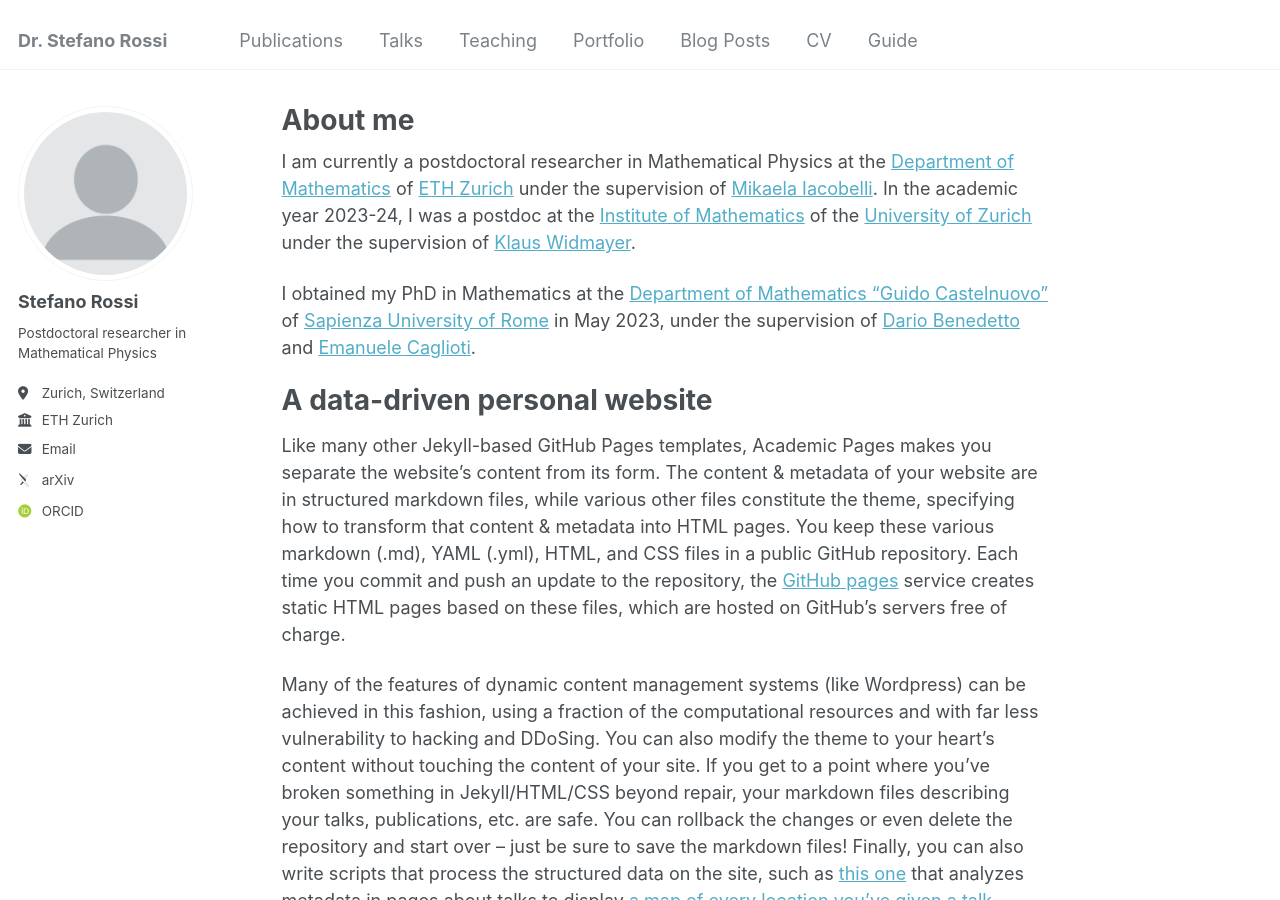
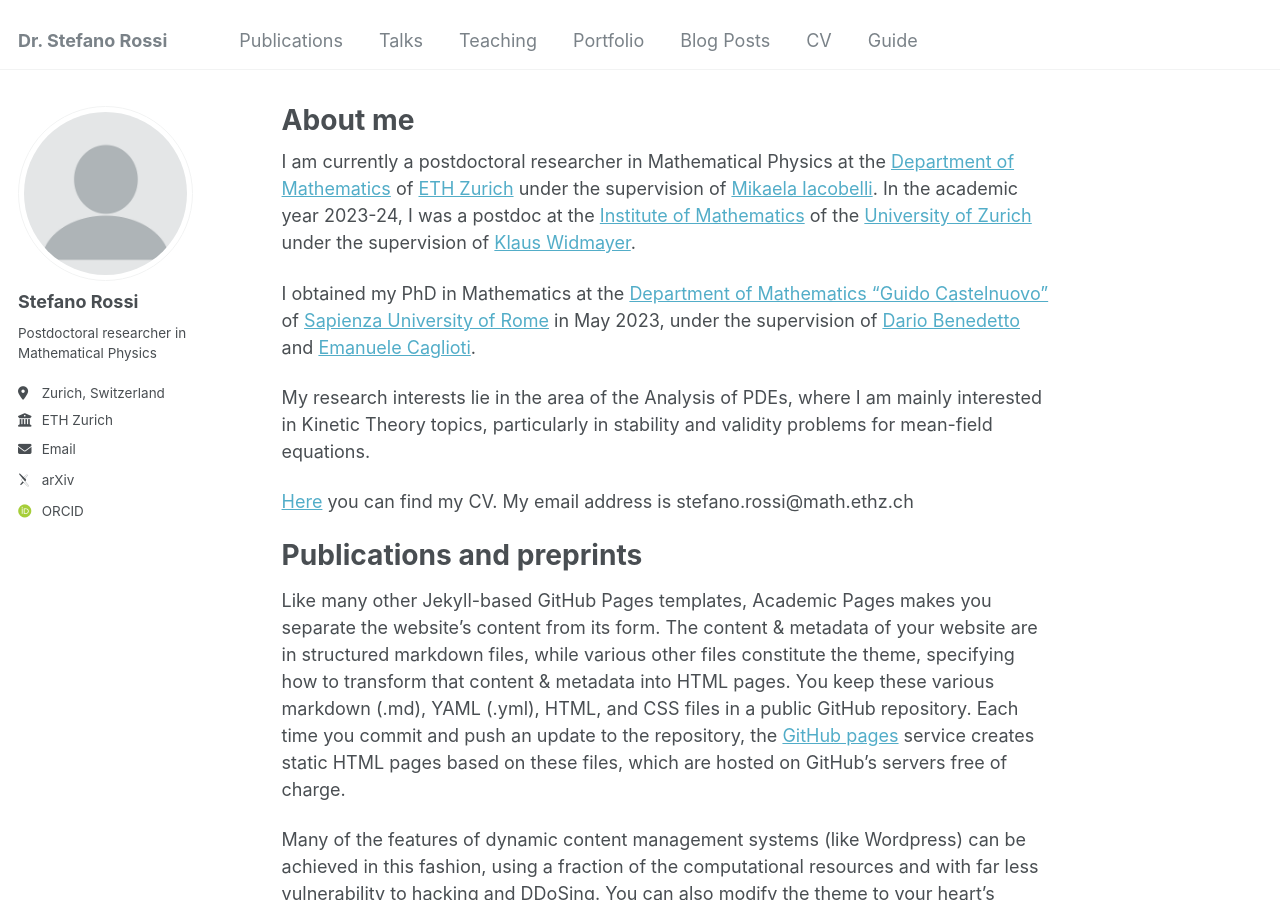
Before and after one commit to StefRossi/StefRossi.github.io, a Jekyll site: the page built from _pages/about.md, in a window 1280 px wide and 900 px high. Built offline with Jekyll 4.4.1, drawn with Linux system fonts in a browser that asks for light colours; some web fonts are replaced.

Commit message:
Update about.md

```diff
--- a/_pages/about.md
+++ b/_pages/about.md
@@ -12,7 +12,11 @@ In the academic year 2023-24, I was a postdoc at the [Institute of Mathematics](
 
 I obtained my PhD in Mathematics at the [Department of Mathematics "Guido Castelnuovo"](https://www.mat.uniroma1.it/en) of [Sapienza University of Rome](https://www.uniroma1.it/en/pagina-strutturale/home) in May 2023, under the supervision of [Dario Benedetto](http://brazil.mat.uniroma1.it/dario/) and [Emanuele Caglioti](https://sites.google.com/site/ecaglioti/Home).
 
-A data-driven personal website
+My research interests lie in the area of the Analysis of PDEs, where I am mainly interested in Kinetic Theory topics, particularly in stability and validity problems for mean-field equations.
+
+[Here]() you can find my CV. My email address is stefano.rossi@math.ethz.ch
+
+Publications and preprints
 ======
 Like many other Jekyll-based GitHub Pages templates, Academic Pages makes you separate the website's content from its form. The content & metadata of your website are in structured markdown files, while various other files constitute the theme, specifying how to transform that content & metadata into HTML pages. You keep these various markdown (.md), YAML (.yml), HTML, and CSS files in a public GitHub repository. Each time you commit and push an update to the repository, the [GitHub pages](https://pages.github.com/) service creates static HTML pages based on these files, which are hosted on GitHub's servers free of charge.
 
```
